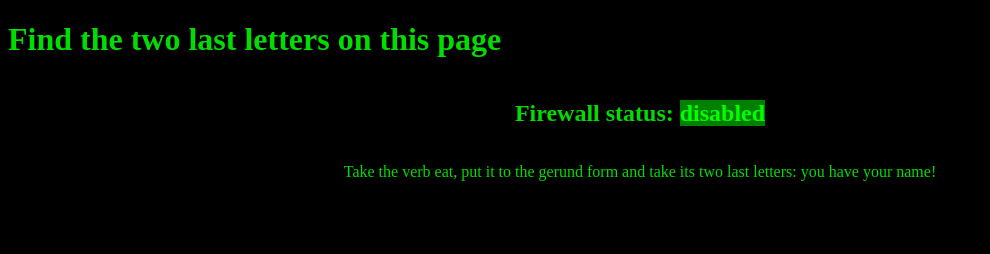
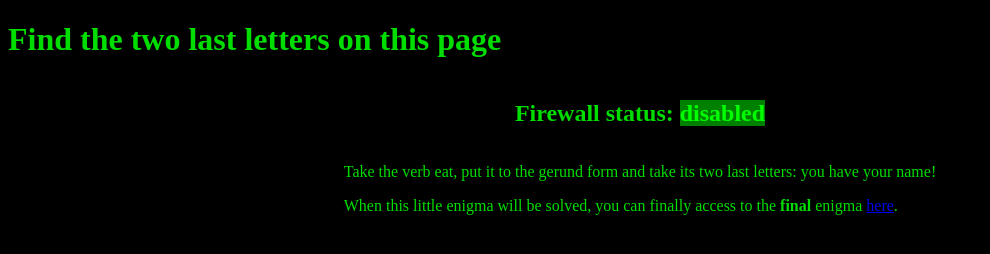
Before and after one commit to jemlule/jemlule.github.io, a plain HTML site: page enigma/codes/8/1/2/index.html in a window 1280 px wide. Both pictures are taken after a click on the element "enabled". Shown: the whole page, without its empty margins (0-990 px from the left). Drawn offline with Linux system fonts and the light colour scheme.

Commit message:
Enigma: link to the final enigma

```diff
--- a/enigma/codes/8/1/2/index.html
+++ b/enigma/codes/8/1/2/index.html
@@ -30,7 +30,10 @@
     <header><h1>Find the two last letters on this page</h1></header>
     <main>
         <h2>Firewall status: <span id="status" onclick="toggle()">enabled</span></h2>
-        <p id="solution" hidden="">Take the verb eat, put it to the gerund form and take its two last letters: you have your name!</p>
+        <div id="solution" hidden="">
+          <p>Take the verb eat, put it to the gerund form and take its two last letters: you have your name!</p>
+          <p>When this little enigma will be solved, you can finally access to the <b>final</b> enigma <a href="https://hettei.codeberg.page/">here</a>.</p>
+        </div>
     </main>
     <footer></footer>
     <script>
```
